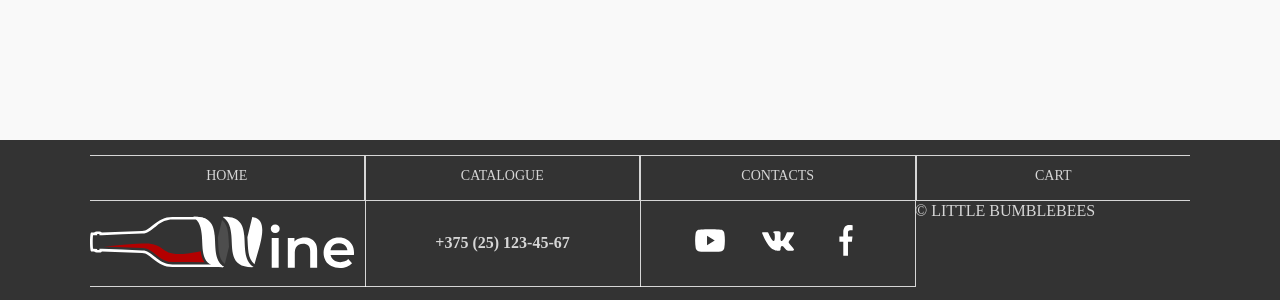
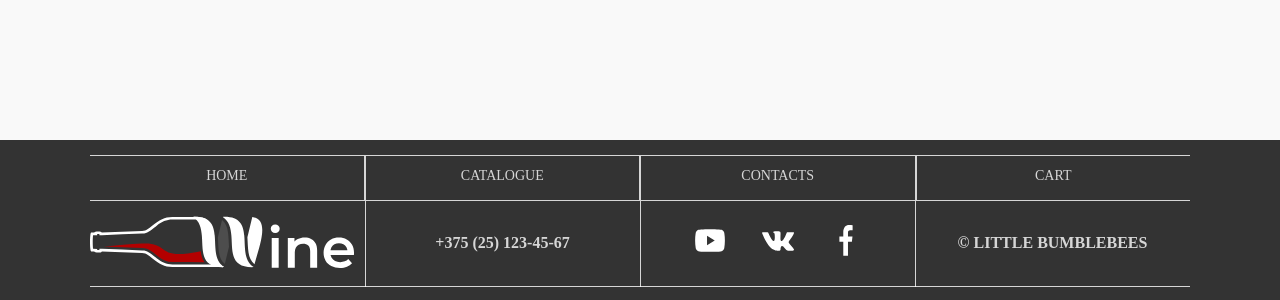
Before and after one commit to mitjasha/online-shop, a React (Create React App) app: page / in a window 1280 px wide. Shown: the part 3576-3876 px from the top of the page. Built offline with nearby package versions, Linux system fonts and the light colour scheme.

Commit message:
fix: change class name

```diff
--- a/src/containers/Footer/Footer.scss
+++ b/src/containers/Footer/Footer.scss
@@ -20,7 +20,7 @@
 .footer__logo,
 .footer__phone,
 .footer__media,
-.footer__authors-info {
+.footer__authors {
   display: flex;
   justify-content: center;
   align-items: center;
```
